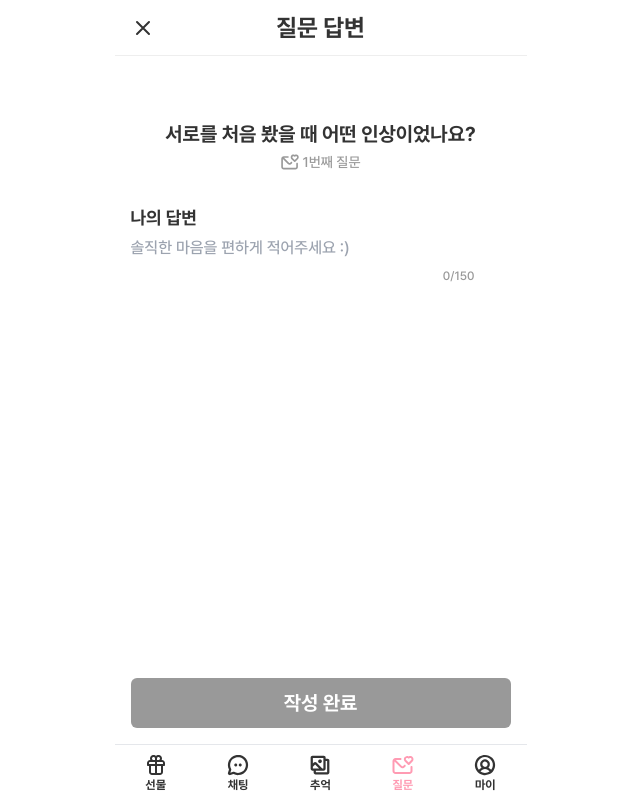
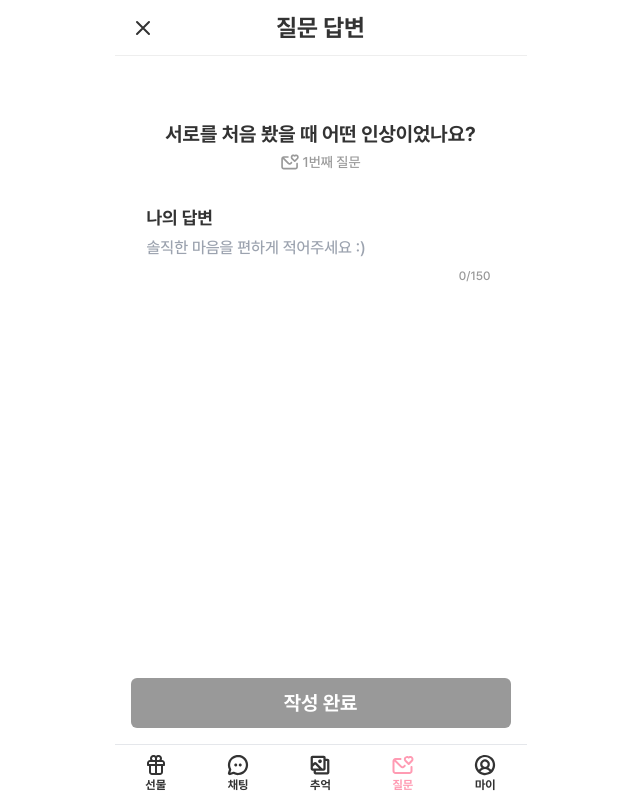
Before and after one commit to LoFin-official/LoFin-FE, a Next.js app: page /question/1/answer in a window 1280 px wide. Shown: the whole page, without its empty margins (312-952 px from the left). Built offline with nearby package versions, Linux system fonts and the light colour scheme.

Commit message:
📝 Update : 질문 답변 페이지 - items-center 추가

```diff
--- a/src/pages/question/[id]/answer.tsx
+++ b/src/pages/question/[id]/answer.tsx
@@ -43,7 +43,7 @@ export default function QuestionAnswerPage() {
   };
 
   return (
-    <div className='flex flex-col gap-8 pt-16 px-4 min-h-[calc(100vh-112px)]'>
+    <div className='flex flex-col gap-8 pt-16 px-4 min-h-[calc(100vh-112px)] items-center'>
       <div className='flex flex-col gap-2 items-center text-center'>
         <span className='w-auto h-6 text-[#333333] font-bold text-xl'>{questionText}</span>
         <div className='flex flex-row gap-0.5'>
```
